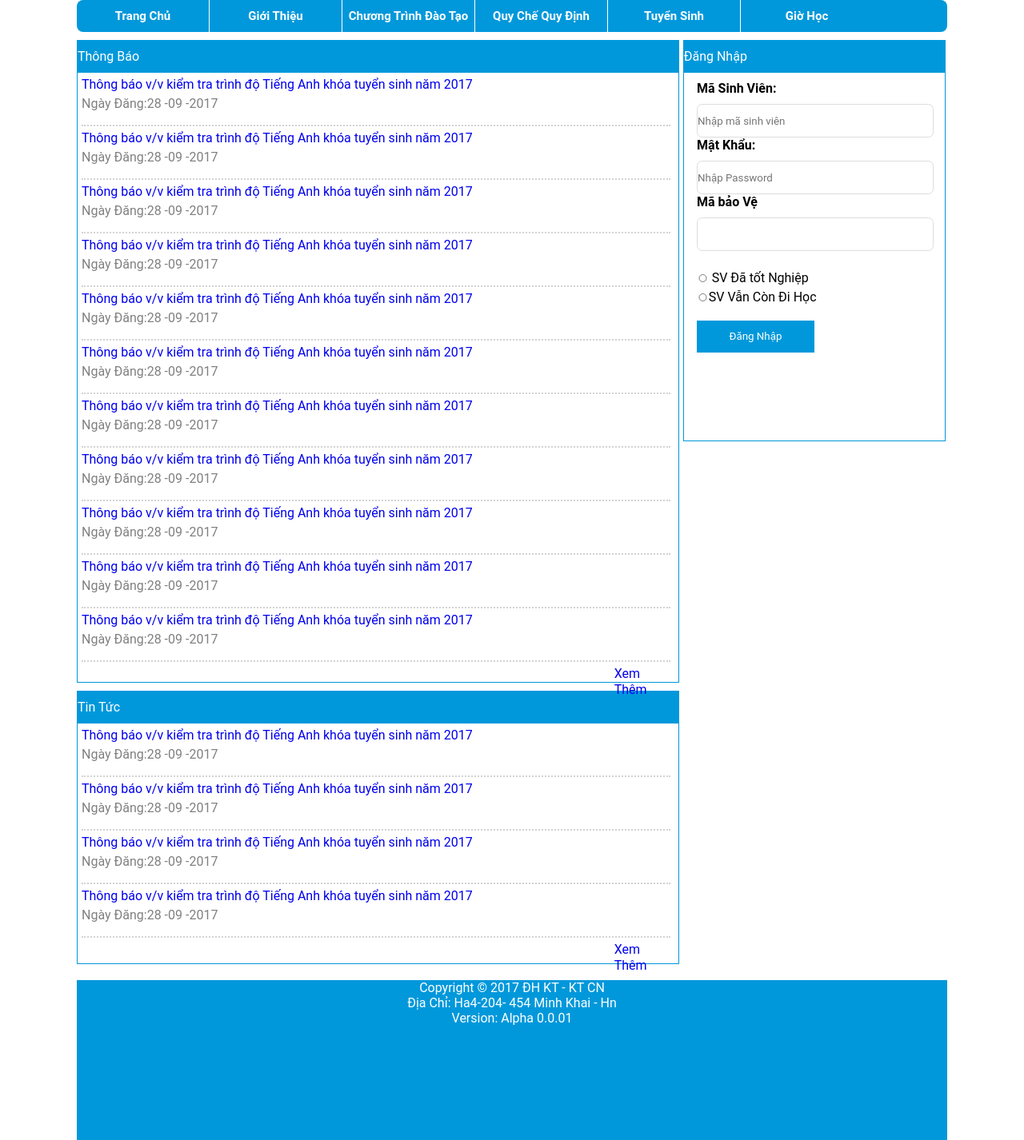
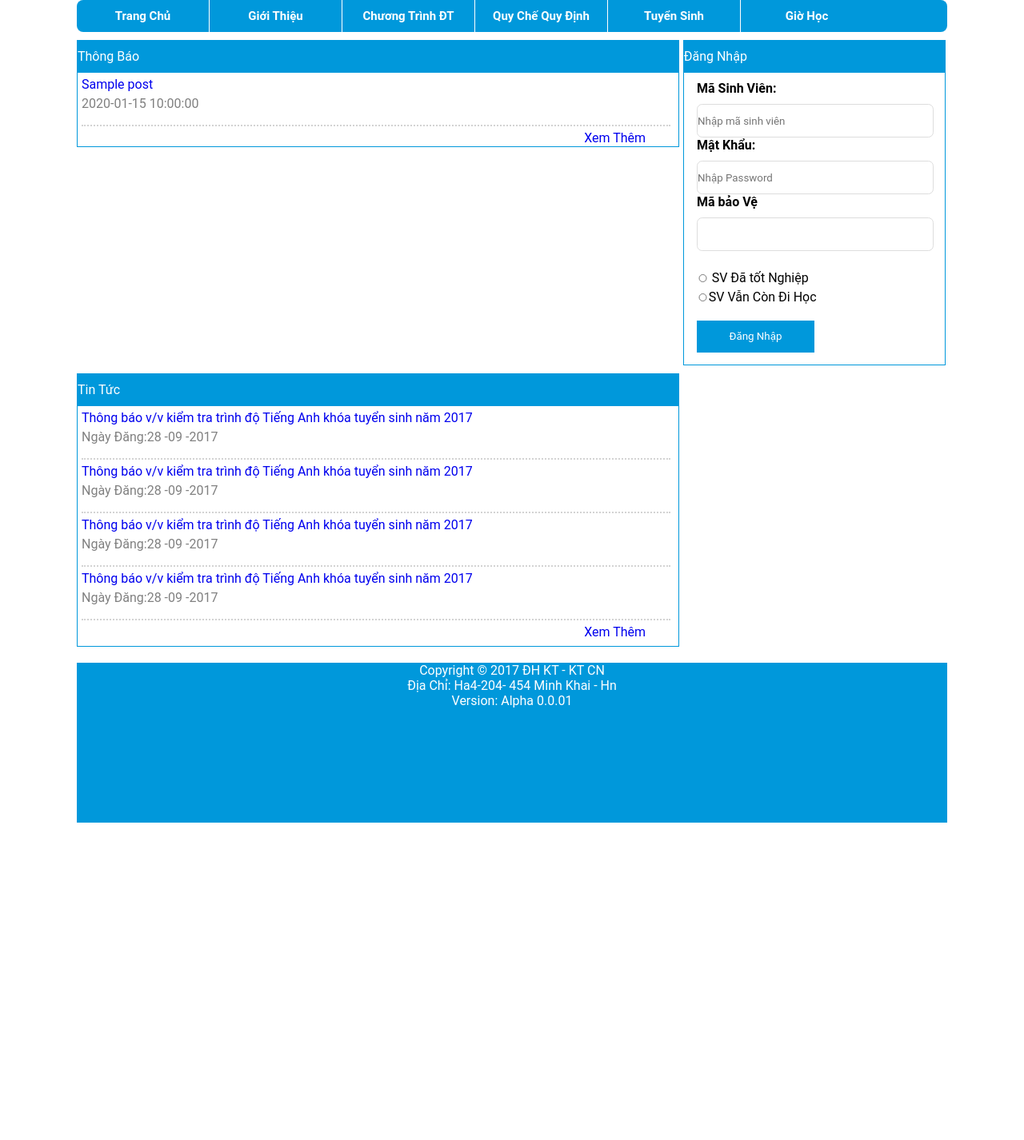
Before and after one commit to tuyengiang/Web_Uneti_3, a PHP site: page / in a window 1280 px wide. Shown: the part 150-1576 px from the top of the page at 80% size. After the commit the page ends 1179 px from the top, so only its background shows below. Run offline with PHP 8.4, Linux system fonts and the light colour scheme; tables that the repository leaves empty or names only in its code hold one stand-in row (values such as "Sample post").

Commit message:
Hien thi bai viet ra blog uneti

```diff
--- /dev/null
+++ b/uneti/css/responsive.css
@@ -0,0 +1,28 @@
+*{
+	margin:0; padding:0;
+	font-family:roboto,arial;
+}
+/**refesh trang web*/
+
+@media all and (max-width:860px){
+		body{
+			width:100%;
+			background:white;
+		}
+		#header{
+			width:100%;
+			height:150px;
+		}
+		#menu{
+			display:none;/** an 1 doi tuog nao do*/
+			/*display:block;*/ /** hien thi laij doi tuong*/
+		}
+		#main{
+			width:100%;
+			background:white;
+		}
+		#main-left,#main-right,#tin-tuc,#bottom{
+			float:none;
+			width:100%;
+		}
+}
--- a/uneti/css/style.css
+++ b/uneti/css/style.css
@@ -76,7 +76,7 @@ a:hover{
 #main-right{
 	float:left;
 	width:30%;
-	height:500px;
+	height:405px;
 	margin-left:5px;
 	border:1px solid #0098db;
 }
@@ -99,7 +99,7 @@ a:hover{
 	color:gray;
 }
 .main-next{
-	width:10%;
+	width:15%;
 	height:20px;
 	line-height:20px;
 	float:right;
--- a/uneti/index.html
+++ /dev/null
@@ -1,217 +0,0 @@
-<!DOCTYPE html>
-<html>
-<head>
-	<title>Đại học kinh tế kỹ thuật cong nghiệp - Demo</title>
-	<meta charset="utf-8"/>
-	<link rel="stylesheet" type="text/css" href="css/style.css"/>
-</head>
-<body>
-	<div id="header">
-		<a href="#" title="Trang Chủ"><img src="img/logo.png"></a>
-	</div><!--header-->
-	<div id="menu">
-		<ul>
-			<li><a href="#">Trang Chủ</a></li>
-			<li><a href="#">Giới Thiệu</a></li>
-			<li><a href="#">Chương Trình Đào Tạo</a>
-
-				<ul class="sub-menu">
-					<li><a href="#">Đại Học Chính Quy</a></li>
-					<li><a href="#">Cao Đẳng Chính Quy</a></li>
-					<li><a href="#">Đại Đại Học Chính Quy</a></li>
-				</ul><!--menu da cap-->
-
-			</li>
-			<li><a href="#">Quy Chế Quy Định</a></li>
-			<li><a href="#">Tuyển Sinh</a></li>
-			<li style="border-right:none;"><a href="#">Giờ Học</a></li>
-		</ul>
-	</div><!--menu-->
-
-
-	<div id="main">
-		<div id="main-left">
-			<div id="title">Thông Báo</div>
-			<div class="main-content">
-				<div classs="main-content-title">
-					<a href="#">Thông báo v/v kiểm tra trình độ Tiếng Anh khóa tuyển sinh năm 2017 </a>
-				</div><!--main-conent-title-->
-				<div class="main-content-nd">
-					Ngày Đăng:28 -09 -2017
-				</div><!--main-content-nd-->
-
-			</div><!--main-content-->
-			<div class="main-content">
-				<div classs="main-content-title">
-					<a href="#">Thông báo v/v kiểm tra trình độ Tiếng Anh khóa tuyển sinh năm 2017 </a>
-				</div><!--main-conent-title-->
-				<div class="main-content-nd">
-					Ngày Đăng:28 -09 -2017
-				</div><!--main-content-nd-->
-
-			</div><!--main-content-->
-			<div class="main-content">
-				<div classs="main-content-title">
-					<a href="#">Thông báo v/v kiểm tra trình độ Tiếng Anh khóa tuyển sinh năm 2017 </a>
-				</div><!--main-conent-title-->
-				<div class="main-content-nd">
-					Ngày Đăng:28 -09 -2017
-				</div><!--main-content-nd-->
-
-			</div><!--main-content-->
-			<div class="main-content">
-				<div classs="main-content-title">
-					<a href="#">Thông báo v/v kiểm tra trình độ Tiếng Anh khóa tuyển sinh năm 2017 </a>
-				</div><!--main-conent-title-->
-				<div class="main-content-nd">
-					Ngày Đăng:28 -09 -2017
-				</div><!--main-content-nd-->
-
-			</div><!--main-content-->
-			<div class="main-content">
-				<div classs="main-content-title">
-					<a href="#">Thông báo v/v kiểm tra trình độ Tiếng Anh khóa tuyển sinh năm 2017 </a>
-				</div><!--main-conent-title-->
-				<div class="main-content-nd">
-					Ngày Đăng:28 -09 -2017
-				</div><!--main-content-nd-->
-
-			</div><!--main-content-->
-			<div class="main-content">
-				<div classs="main-content-title">
-					<a href="#">Thông báo v/v kiểm tra trình độ Tiếng Anh khóa tuyển sinh năm 2017 </a>
-				</div><!--main-conent-title-->
-				<div class="main-content-nd">
-					Ngày Đăng:28 -09 -2017
-				</div><!--main-content-nd-->
-
-			</div><!--main-content-->
-			<div class="main-content">
-				<div classs="main-content-title">
-					<a href="#">Thông báo v/v kiểm tra trình độ Tiếng Anh khóa tuyển sinh năm 2017 </a>
-				</div><!--main-conent-title-->
-				<div class="main-content-nd">
-					Ngày Đăng:28 -09 -2017
-				</div><!--main-content-nd-->
-
-			</div><!--main-content-->
-			<div class="main-content">
-				<div classs="main-content-title">
-					<a href="#">Thông báo v/v kiểm tra trình độ Tiếng Anh khóa tuyển sinh năm 2017 </a>
-				</div><!--main-conent-title-->
-				<div class="main-content-nd">
-					Ngày Đăng:28 -09 -2017
-				</div><!--main-content-nd-->
-
-			</div><!--main-content-->
-			<div class="main-content">
-				<div classs="main-content-title">
-					<a href="#">Thông báo v/v kiểm tra trình độ Tiếng Anh khóa tuyển sinh năm 2017 </a>
-				</div><!--main-conent-title-->
-				<div class="main-content-nd">
-					Ngày Đăng:28 -09 -2017
-				</div><!--main-content-nd-->
-
-			</div><!--main-content-->
-			<div class="main-content">
-				<div classs="main-content-title">
-					<a href="#">Thông báo v/v kiểm tra trình độ Tiếng Anh khóa tuyển sinh năm 2017 </a>
-				</div><!--main-conent-title-->
-				<div class="main-content-nd">
-					Ngày Đăng:28 -09 -2017
-				</div><!--main-content-nd-->
-
-			</div><!--main-content-->
-			<div class="main-content">
-				<div classs="main-content-title">
-					<a href="#">Thông báo v/v kiểm tra trình độ Tiếng Anh khóa tuyển sinh năm 2017 </a>
-				</div><!--main-conent-title-->
-				<div class="main-content-nd">
-					Ngày Đăng:28 -09 -2017
-				</div><!--main-content-nd-->
-
-			</div><!--main-content-->
-			<div class="main-next">
-					<a href="#">Xem Thêm</a>
-			</div><!--main-next-->
-
-		</div><!--main-left-->
-		<div id="main-right">
-			<div id="title">Đăng Nhập</div>
-			<form>
-				<label>
-					<h4>Mã Sinh Viên:</h4>
-					<input type="number" placeholder="Nhập mã sinh viên">
-				</label>
-				<label>
-					<h4>Mật Khẩu:</h4>
-					<input type="password" placeholder="Nhập Password">
-
-				</label>
-				<label>
-					<h4>Mã bảo Vệ</h4>
-					<input type="text">
-				</label>
-				<label><br>
-				<input type="radio" name="chon"> SV Đã tốt Nghiệp<br>
-				<input type="radio" name="chon">SV Vẫn Còn Đi Học
-				</label><br>
-				<button type="submit">Đăng Nhập</button>
-
-
-			</form>
-		</div><!--main-right-->
-	</div><!--main-->
-
-	<div style="clear:left;"></div>
-	<div id="tin-tuc">
-		<div id="title">Tin Tức </div>
-		<div class="main-content">
-				<div classs="main-content-title">
-					<a href="#">Thông báo v/v kiểm tra trình độ Tiếng Anh khóa tuyển sinh năm 2017 </a>
-				</div><!--main-conent-title-->
-				<div class="main-content-nd">
-					Ngày Đăng:28 -09 -2017
-				</div><!--main-content-nd-->
-
-			</div><!--main-content-->
-			<div class="main-content">
-				<div classs="main-content-title">
-					<a href="#">Thông báo v/v kiểm tra trình độ Tiếng Anh khóa tuyển sinh năm 2017 </a>
-				</div><!--main-conent-title-->
-				<div class="main-content-nd">
-					Ngày Đăng:28 -09 -2017
-				</div><!--main-content-nd-->
-
-			</div><!--main-content-->
-			<div class="main-content">
-				<div classs="main-content-title">
-					<a href="#">Thông báo v/v kiểm tra trình độ Tiếng Anh khóa tuyển sinh năm 2017 </a>
-				</div><!--main-conent-title-->
-				<div class="main-content-nd">
-					Ngày Đăng:28 -09 -2017
-				</div><!--main-content-nd-->
-
-			</div><!--main-content-->
-			<div class="main-content">
-				<div classs="main-content-title">
-					<a href="#">Thông báo v/v kiểm tra trình độ Tiếng Anh khóa tuyển sinh năm 2017 </a>
-				</div><!--main-conent-title-->
-				<div class="main-content-nd">
-					Ngày Đăng:28 -09 -2017
-				</div><!--main-content-nd-->
-
-			</div><!--main-content-->
-			<div class="main-next">
-					<a href="#">Xem Thêm</a>
-			</div><!--main-next-->
-	</div><!--tin0tuc-->
-
-	<div id="bottom">
-			<p>Copyright &copy; 2017 ĐH KT - KT CN</p>
-			<p>Địa Chỉ: Ha4-204- 454 Minh Khai - Hn</p>
-			<p>Version: Alpha 0.0.01</p>
-
-	</div><!--bottom-->
-</body>
-</html>
--- /dev/null
+++ b/uneti/index.php
@@ -0,0 +1,143 @@
+<?php
+	$conn=mysqli_connect("localhost","root","root","blog_demo1");
+	if($conn){
+		mysqli_set_charset($conn,"utf8");
+	}
+
+?>
+
+<!DOCTYPE html>
+<html>
+<head>
+	<title>Đại học kinh tế kỹ thuật cong nghiệp - Demo</title>
+	<meta charset="utf-8"/>
+	<link rel="stylesheet" type="text/css" href="css/style.css"/>
+	<meta name="viewport" content="width=device-width,initial-scale=1">
+
+	<link rel="stylesheet" type="text/css" href="css/responsive.css"/>
+</head>
+<body>
+	<div id="header">
+		<a href="#" title="Trang Chủ"><img src="img/logo.png"></a>
+	</div><!--header-->
+	<div id="menu">
+		<ul>
+			<li><a href="#">Trang Chủ</a></li>
+			<li><a href="#">Giới Thiệu</a></li>
+			<li><a href="#">Chương Trình ĐT</a>
+
+				<ul class="sub-menu">
+					<li><a href="#">Đại Học Chính Quy</a></li>
+					<li><a href="#">Cao Đẳng Chính Quy</a></li>
+					<li><a href="#">Đại Đại Học Chính Quy</a></li>
+				</ul><!--menu da cap-->
+
+			</li>
+			<li><a href="#">Quy Chế Quy Định</a></li>
+			<li><a href="#">Tuyển Sinh</a></li>
+			<li style="border-right:none;"><a href="#">Giờ Học</a></li>
+		</ul>
+	</div><!--menu-->
+	<div id="main">
+		<div id="main-left">
+			<div id="title">Thông Báo</div>
+			<?php
+				$sql="SELECT * FROM posts";
+				$query=mysqli_query($conn,$sql);
+while($row=mysqli_fetch_array($query,MYSQLI_ASSOC)):
+			 ?>
+			<div class="main-content">
+				<div classs="main-content-title">
+					<a href="#"><?php echo $row["title"]; ?></a>
+				</div><!--main-conent-title-->
+				<div class="main-content-nd">
+					<?php echo $row["date_time"]; ?>
+			</div><!--main-content-nd-->
+		</div>
+		<?php endwhile;?>
+
+
+			<div class="main-next">
+					<a href="#">Xem Thêm</a>
+			</div><!--main-next-->
+
+		</div><!--main-left-->
+		<div id="main-right">
+			<div id="title">Đăng Nhập</div>
+			<form>
+				<label>
+					<h4>Mã Sinh Viên:</h4>
+					<input type="number" placeholder="Nhập mã sinh viên">
+				</label>
+				<label>
+					<h4>Mật Khẩu:</h4>
+					<input type="password" placeholder="Nhập Password">
+
+				</label>
+				<label>
+					<h4>Mã bảo Vệ</h4>
+					<input type="text">
+				</label>
+				<label><br>
+				<input type="radio" name="chon"> SV Đã tốt Nghiệp<br>
+				<input type="radio" name="chon">SV Vẫn Còn Đi Học
+				</label><br>
+				<button type="submit">Đăng Nhập</button>
+
+
+			</form>
+		</div><!--main-right-->
+	</div><!--main-->
+
+	<div style="clear:left;"></div>
+	<div id="tin-tuc">
+		<div id="title">Tin Tức </div>
+		<div class="main-content">
+				<div classs="main-content-title">
+					<a href="#">Thông báo v/v kiểm tra trình độ Tiếng Anh khóa tuyển sinh năm 2017 </a>
+				</div><!--main-conent-title-->
+				<div class="main-content-nd">
+					Ngày Đăng:28 -09 -2017
+				</div><!--main-content-nd-->
+
+			</div><!--main-content-->
+			<div class="main-content">
+				<div classs="main-content-title">
+					<a href="#">Thông báo v/v kiểm tra trình độ Tiếng Anh khóa tuyển sinh năm 2017 </a>
+				</div><!--main-conent-title-->
+				<div class="main-content-nd">
+					Ngày Đăng:28 -09 -2017
+				</div><!--main-content-nd-->
+
+			</div><!--main-content-->
+			<div class="main-content">
+				<div classs="main-content-title">
+					<a href="#">Thông báo v/v kiểm tra trình độ Tiếng Anh khóa tuyển sinh năm 2017 </a>
+				</div><!--main-conent-title-->
+				<div class="main-content-nd">
+					Ngày Đăng:28 -09 -2017
+				</div><!--main-content-nd-->
+
+			</div><!--main-content-->
+			<div class="main-content">
+				<div classs="main-content-title">
+					<a href="#">Thông báo v/v kiểm tra trình độ Tiếng Anh khóa tuyển sinh năm 2017 </a>
+				</div><!--main-conent-title-->
+				<div class="main-content-nd">
+					Ngày Đăng:28 -09 -2017
+				</div><!--main-content-nd-->
+
+			</div><!--main-content-->
+			<div class="main-next">
+					<a href="#">Xem Thêm</a>
+			</div><!--main-next-->
+	</div><!--tin0tuc-->
+
+	<div id="bottom">
+			<p>Copyright &copy; 2017 ĐH KT - KT CN</p>
+			<p>Địa Chỉ: Ha4-204- 454 Minh Khai - Hn</p>
+			<p>Version: Alpha 0.0.01</p>
+
+	</div><!--bottom-->
+</body>
+</html>
```
